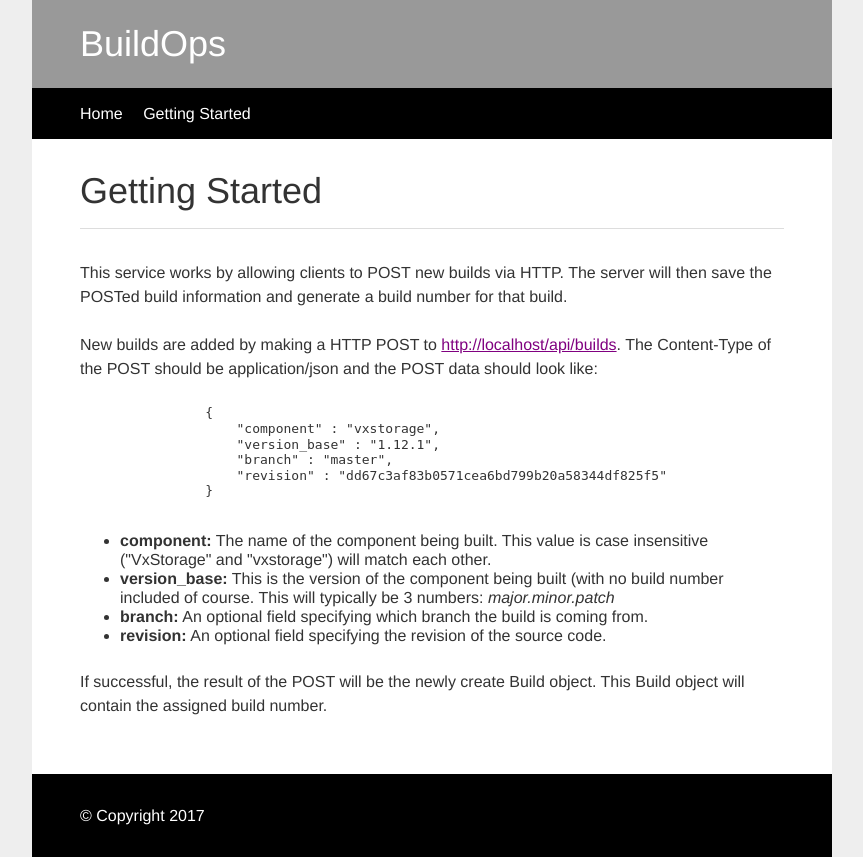
After one commit to lukewink/buildops, a Django app: page /getting_started in a window 1280 px wide. The commit adds this page. Shown: the whole page, without its empty margins (208-1071 px from the left). Run offline with Django 3.2, Linux system fonts and the light colour scheme; some libraries are stand-ins or nearby versions.

Commit message:
Front end overhaul
New HTML/CSS.  Wrote something up for the getting started page.

```diff
--- /dev/null
+++ b/builds/static/css/styles.css
@@ -0,0 +1,247 @@
+/* -----------------------
+Based off of http://maxdesign.com.au/jobs/css-layouts/10-example-layout-one-fixed/assets/css/styles.css
+------------------------*/
+
+body
+{
+	margin: 0;
+	padding: 0;
+	color: #333;
+	background-color: #eee;
+	font: 1em/1.2 "Helvetica Neue", Helvetica, Arial, Geneva, sans-serif;
+}
+
+h1,h2,h3,h4,h5,h6
+{
+	margin: 0 0 .5em;
+	font-weight: 500;
+	line-height: 1.1;
+}
+
+h1 { font-size: 2.25em; } /* 36px */
+h2 { font-size: 1.75em; } /* 28px */
+h3 { font-size: 1.375em; } /* 22px */
+h4 { font-size: 1.125em; } /* 18px */
+h5 { font-size: 1em; } /* 16px */
+h6 { font-size: .875em; } /* 14px */
+
+p
+{
+	margin: 0 0 1.5em;
+	line-height: 1.5;
+}
+
+blockquote
+{
+	padding: 1em 2em;
+	margin: 0 0 2em;
+	border-left: 5px solid #eee;
+}
+
+hr
+{
+	height: 0;
+	margin-top: 1em;
+	margin-bottom: 2em;
+	border: 0;
+	border-top: 1px solid #ddd;
+}
+
+table
+{
+	background-color: transparent;
+	border-spacing: 0;
+	border-collapse: collapse;
+	border-top: 1px solid #ddd;
+}
+
+th, td
+{
+	padding: .5em 1em;
+	vertical-align: top;
+	text-align: left;
+	border-bottom: 1px solid #ddd;
+}
+
+a:link { color: royalblue; }
+a:visited { color: purple; }
+a:focus { color: black; }
+a:hover { color: green; }
+a:active { color: red; }
+
+/* -----------------------
+Layout styles
+------------------------*/
+
+.container
+{
+	max-width: 50em;
+	margin: 0 auto;
+	background-color: #fff;
+}
+
+.header
+{
+	color: #fff;
+	background: #999;
+	padding: 1em 1.25em;
+}
+
+.header-heading { margin: 0; }
+
+.nav-bar
+{
+	background: #000;
+	padding: 0;
+}
+
+.content { padding: 1em 1.25em; }
+
+.footer
+{
+	color: #fff;
+	background: #000;
+	padding: 1em 1.25em;
+}
+
+/* -----------------------
+Nav
+------------------------*/
+
+.nav
+{
+	margin: 0;
+	padding: 0;
+	list-style: none;
+}
+
+.nav li
+{
+	display: inline;
+	margin: 0;
+}
+
+.nav a
+{
+	display: block;
+	padding: .7em 1.25em;
+	color: #fff;
+	text-decoration: none;
+	border-bottom: 1px solid gray;
+}
+
+.nav a:link { color: white; }
+.nav a:visited { color: white; }
+
+.nav a:focus
+{
+	color: black;
+	background-color: white;
+}
+
+.nav a:hover
+{
+	color: white;
+	background-color: green;
+}
+
+.nav a:active
+{
+	color: white;
+	background-color: red;
+}
+
+/* -----------------------
+Single styles
+------------------------*/
+
+.img-responsive { max-width: 100%; }
+
+.btn
+{
+	color: #fff !important;
+	background-color: royalblue;
+	border-color: #222;
+	display: inline-block;
+	padding: .5em 1em;
+	margin-bottom: 0;
+	font-weight: 400;
+	line-height: 1.2;
+	text-align: center;
+	white-space: nowrap;
+	vertical-align: middle;
+	cursor: pointer;
+	border: 1px solid transparent;
+	border-radius: .2em;
+	text-decoration: none;
+}
+
+.btn:hover
+{
+	color: #fff !important;
+	background-color: green;
+}
+
+.btn:focus
+{
+	color: #fff !important;
+	background-color: black;
+}
+
+.btn:active
+{
+	color: #fff !important;
+	background-color: red;
+}
+
+.table
+{
+	width: 100%;
+	max-width: 100%;
+	margin-bottom: 20px;
+}
+
+.list-unstyled
+{
+	padding-left: 0;
+	list-style: none;
+}
+
+.list-inline
+{
+	padding-left: 0;
+	margin-left: -5px;
+	list-style: none;
+}
+
+.list-inline > li
+{
+	display: inline-block;
+	padding-right: 5px;
+	padding-left: 5px;
+}
+
+/* -----------------------
+Wide styles
+------------------------*/
+
+@media (min-width: 42em)
+{
+	.header { padding: 1.5em 3em; }
+	.nav-bar { padding: 1em 3em; }
+	.content { padding: 2em 3em; }
+	.footer { padding: 2em 3em; }
+
+	.nav li
+	{
+		display: inline;
+		margin: 0 1em 0 0;
+	}
+
+	.nav a
+	{
+		display: inline;
+		padding: 0;
+		border-bottom: 0;
+	}
+}
--- /dev/null
+++ b/builds/templates/builds/base.html
@@ -0,0 +1,38 @@
+{% load static %}
+<!DOCTYPE html>
+<html lang=en>
+<head>
+    <meta charset=utf-8>
+    <meta http-equiv=X-UA-Compatible content="IE=edge">
+    <title>{%  block title %}BuildOps{% endblock %}</title>
+    <meta name=viewport content="width=device-width, initial-scale=1">
+    <meta name=Description lang=en content="ADD SITE DESCRIPTION">
+    <meta name=author content="ADD AUTHOR INFORMATION">
+    <meta name=robots content="index, follow">
+    <link rel=apple-touch-icon href="assets/img/apple-touch-icon.png">
+    <link rel="shortcut icon" href=favicon.ico>
+    <link rel=stylesheet href="{% static "css/styles.css" %}">
+    <script src="https://cdn.rawgit.com/google/code-prettify/master/loader/run_prettify.js"></script>
+</head>
+<body>
+<div class=container>
+    <div class=header>
+        <h1 class=header-heading>BuildOps</h1>
+    </div>
+    <div class=nav-bar>
+        <ul class=nav>
+            <li><a href="/">Home</a></li>
+            <li><a href="{{ getting_started_url }}">Getting Started</a></li>
+        </ul>
+    </div>
+    <div class=content>
+        <div class=main>
+            {% block content %}{% endblock %}
+        </div>
+    </div>
+    <div class=footer>
+        &copy; Copyright 2017
+    </div>
+</div>
+</body>
+</html>
--- /dev/null
+++ b/builds/templates/builds/getting_started.html
@@ -0,0 +1,31 @@
+{% extends "builds/base.html" %}
+
+{% block content %}
+    <h1>Getting Started</h1>
+    <hr>
+    <p>This service works by allowing clients to POST new builds via HTTP.  The server will then save the POSTed build
+       information and generate a build number for that build.</p>
+    <p>New builds are added by making a HTTP POST to <a href>{{ builds_handler }}</a>.  The Content-Type of the POST
+       should be application/json and the POST data should look like:
+        <code class="prettyprint">
+            <pre>
+                {
+                    "component" : "vxstorage",
+                    "version_base" : "1.12.1",
+                    "branch" : "master",
+                    "revision" : "dd67c3af83b0571cea6bd799b20a58344df825f5"
+                }
+            </pre>
+        </code>
+        <ul>
+            <li><b>component:</b> The name of the component being built.  This value is case insensitive ("VxStorage"
+                                  and "vxstorage") will match each other.</li>
+            <li><b>version_base:</b> This is the version of the component being built (with no build number included of
+                                     course.  This will typically be 3 numbers: <i>major.minor.patch</i></li>
+            <li><b>branch:</b> An optional field specifying which branch the build is coming from.</li>
+            <li><b>revision:</b> An optional field specifying the revision of the source code.</li>
+        </ul>
+    </p>
+    <p>If successful, the result of the POST will be the newly create Build object.  This Build object will contain
+       the assigned build number.</p>
+{% endblock %}
--- a/builds/urls.py
+++ b/builds/urls.py
@@ -3,8 +3,9 @@ from rest_framework.urlpatterns import format_suffix_patterns
 from . import views
 
 urlpatterns = [
-    url(r'^$', views.index),
+    url(r'^$', views.index, name='index'),
     url(r'^api$', views.api_root),
+    url(r'^getting_started$', views.getting_started, name='getting-started'),
     url(r'^search$', views.search, name='search'),
     url(r'^api/builds$', views.BuildsHandler.as_view(), name='build-list'),
     url(r'^api/builds/([0-9]+)$', views.BuildHandler.as_view(), name='build'),
--- a/builds/views.py
+++ b/builds/views.py
@@ -9,15 +9,26 @@ from rest_framework.reverse import reverse
 from builds.models import Component, VersionBase, Build, NewBuild
 from builds.serializers import ComponentSerializer, VersionBaseSerializer, BuildSerializer, NewBuildSerializer
 
+def get_template_context(request, format):
+    context = {
+        'builds_handler': reverse('build-list', request=request, format=format),
+        'home_url': reverse('index', request=request, format=format),
+        'getting_started_url': reverse('getting-started', request=request, format=format),
+    }
+    return context
 @api_view(['GET'])
 def index(request, format=None):
-    return render(request, 'builds/index.html', {})
+    return render(request, 'builds/index.html', get_template_context(request, format))
 
 @api_view(['GET'])
 def search(request, format=None):
     return Response({
         'message': 'got search'
     })
+
+@api_view(['GET'])
+def getting_started(request, format=None):
+    return render(request, 'builds/getting_started.html', get_template_context(request, format))
 
 @api_view(['GET'])
 def api_root(request, format=None):
```
Also changed, not shown: builds/templates/builds/index.html (+5 -3 lines).
